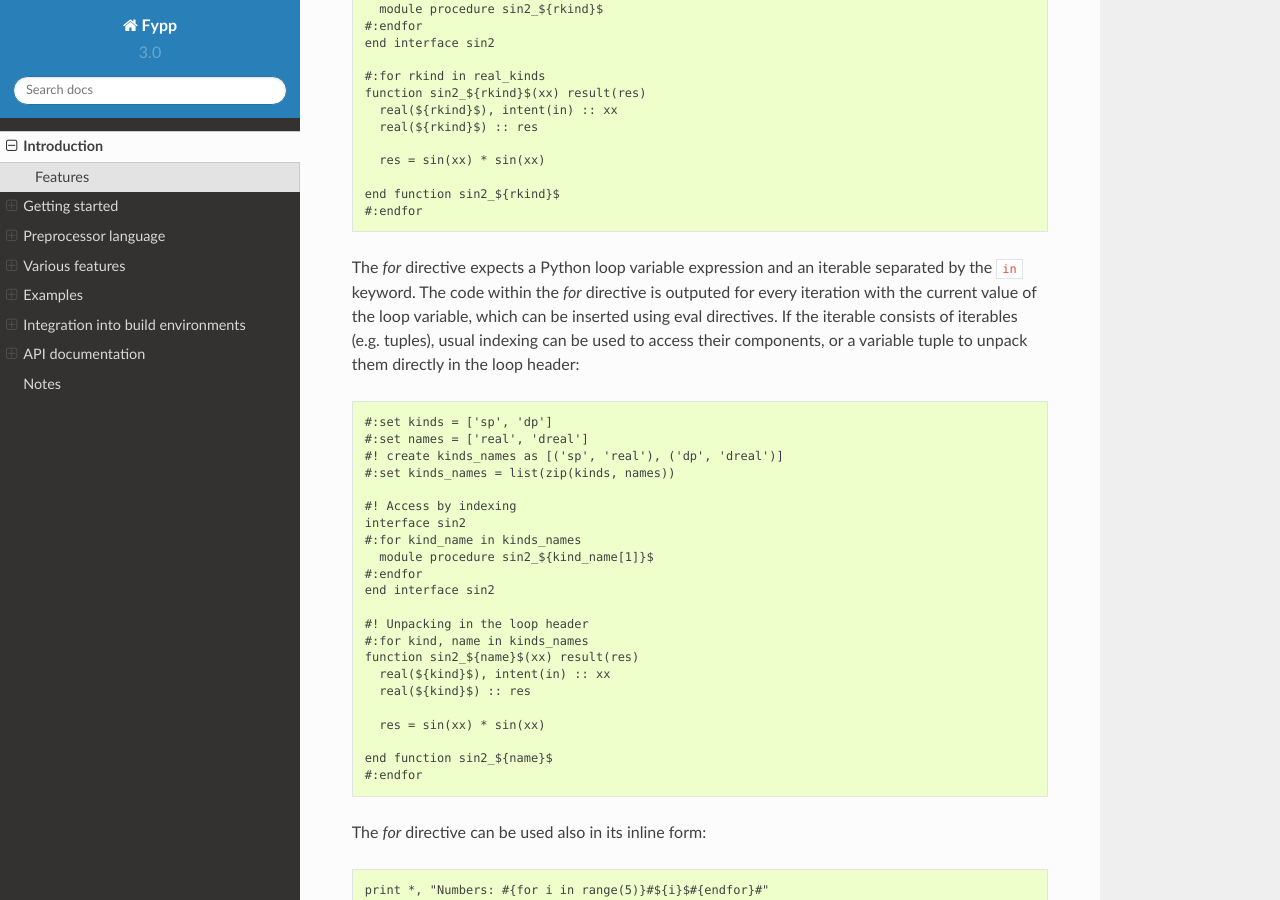
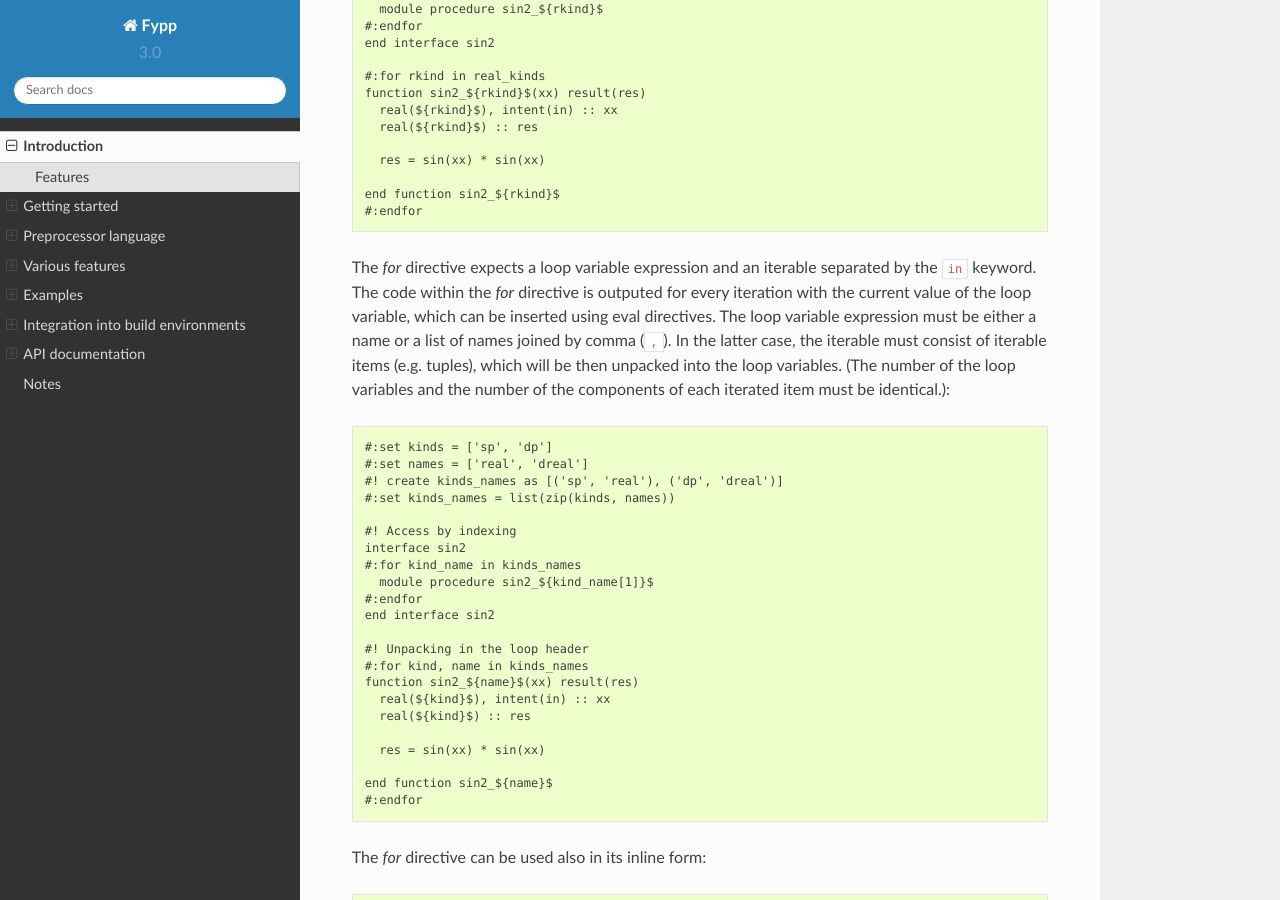
Before and after one commit to aradi/fypp, a Sphinx documentation site: the page built from docs/fypp.rst, in a window 1280 px wide and 900 px high, scrolled down 15556 px. Built offline with Sphinx 7.4.7 and the Read the Docs theme 2.0.0, drawn with Linux system fonts in a browser that asks for light colours.

Commit message:
Document loop variable syntax

```diff
--- a/docs/fypp.rst
+++ b/docs/fypp.rst
@@ -758,12 +758,14 @@ single and double precision reals::
   end function sin2_${rkind}$
   #:endfor
 
-The `for` directive expects a Python loop variable expression and an iterable
+The `for` directive expects a loop variable expression and an iterable
 separated by the ``in`` keyword. The code within the `for` directive is outputed
 for every iteration with the current value of the loop variable, which can be
-inserted using eval directives. If the iterable consists of iterables
-(e.g. tuples), usual indexing can be used to access their components, or a
-variable tuple to unpack them directly in the loop header::
+inserted using eval directives. The loop variable expression must be either a
+name or a list of names joined by comma (``,``). In the latter case, the
+iterable must consist of iterable items (e.g. tuples), which will be then
+unpacked into the loop variables. (The number of the loop variables and the
+number of the components of each iterated item must be identical.)::
 
   #:set kinds = ['sp', 'dp']
   #:set names = ['real', 'dreal']
```
